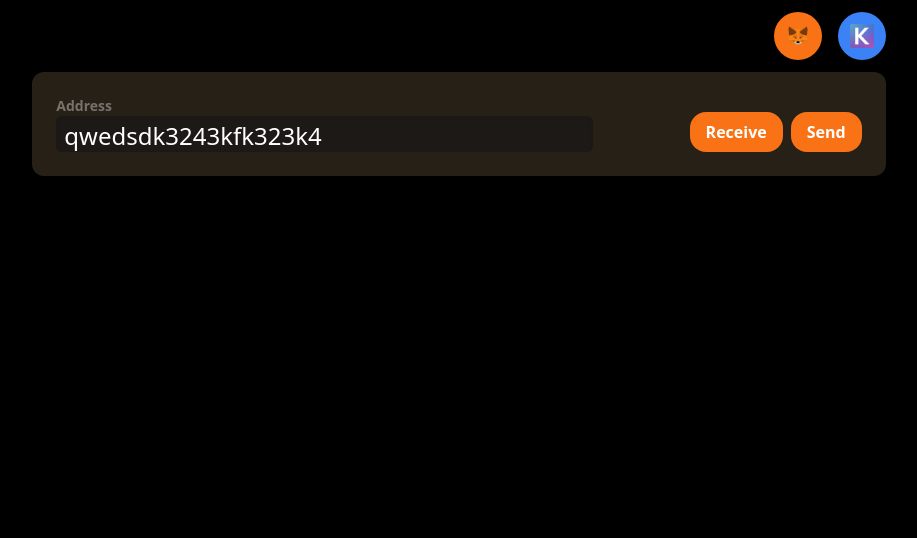
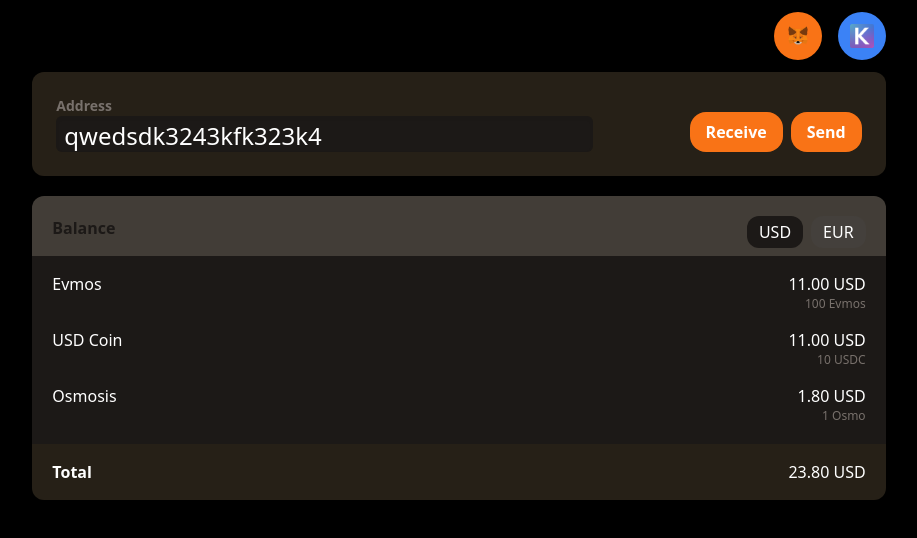
Before and after one commit to renzobarrionuevo/read-only-wallet, a Next.js app: page / in a window 1280 px wide. Shown: the top 538 px of the page, without its empty margins (181-1098 px from the left). Built offline with nearby package versions, Linux system fonts and the light colour scheme.

Commit message:
Balance UI

```diff
--- a/next.config.js
+++ b/next.config.js
@@ -3,4 +3,15 @@
   reactStrictMode: true,
 }
 
-module.exports = nextConfig
+module.exports = {
+  ...nextConfig,
+  async redirects() {
+    return [
+      {
+        source: '/',
+        destination: '/welcome', //Redirect the root path to /welcome
+        permanent: true,
+      },
+    ];
+  },
+};
--- /dev/null
+++ b/src/components/address.tsx
@@ -0,0 +1,47 @@
+import { useState, ChangeEvent } from "react";
+
+export const Address = () => {
+  const [wallet, setWallet] = useState("qwedsdk3243kfk323k4");
+  const [amount, setAmount] = useState("10000");
+
+  const handleWalletChange = (event: ChangeEvent<HTMLInputElement>) => {
+    setWallet(event.target.value);
+  };
+
+  return (
+    <div>
+      <div className="mx-auto flex flex-row rounded-xl bg-[#262017] p-6 w-10/12 md:w-2/3">
+        <div className="w-2/3 flex-col">
+          <div>
+            <p className="text-sm font-extrabold text-stone-500">Address</p>
+          </div>
+          <div className="flex">
+            {/* input wallet */}
+            <input
+              type="text"
+              className="w-full pt-1 pl-2 text-2xl font-sans text-white bg-stone-900 rounded-md border-none shadow-inner focus:border-orange-500"
+              value={wallet}
+              onChange={handleWalletChange}
+            />
+          </div>
+        </div>
+        <div className="w-1/3 text-right">
+          <div>
+            <div className="pt-4 align-end">
+              <div className="float-right ml-1">
+                <button className="bg-orange-500 hover:bg-orange-600 text-white font-bold py-2 px-4 rounded-2xl focus:outline-none focus:shadow-outline">
+                  Send
+                </button>
+              </div>
+              <div className="float-right mr-1">
+              <button className="bg-orange-500 hover:bg-orange-600 text-white font-bold py-2 px-4 rounded-2xl focus:outline-none focus:shadow-outline">
+                  Receive
+                </button>
+              </div>
+            </div>
+          </div>
+        </div>
+      </div>
+    </div>
+  );
+};
--- a/src/components/balance.tsx
+++ b/src/components/balance.tsx
@@ -1,45 +1,116 @@
-import { useState, ChangeEvent } from "react";
+import React, { useState, useEffect } from "react";
+
+type Item = {
+  name:string;
+  token: string;
+  amount: string;
+  priceUSD: string;
+  priceEUR: string;
+};
 
 export const Balance = () => {
-  const [wallet, setWallet] = useState("qwedsdk3243kfk323k4");
-  const [amount, setAmount] = useState("10000");
+  const [showUSD, setShowUSD] = useState(true);
+  const [buttonUSDPressed, setButtonUSDPressed] = useState(true);
+  const [buttonEURPressed, setButtonEURPressed] = useState(false);
+  const [total, setTotal] = useState(0);
 
-  const handleWalletChange = (event: ChangeEvent<HTMLInputElement>) => {
-    setWallet(event.target.value);
+  let respuestaAPI: Item[] = [
+    {
+      name: 'Evmos',
+      token: 'Evmos',
+      amount: '100',
+      priceUSD: '0.11',
+      priceEUR: '0.10',
+    },
+    {
+      name: 'USD Coin',
+      token: 'USDC',
+      amount: '10',
+      priceUSD: '1.1',
+      priceEUR: '0.9',
+    },
+    {
+      name: 'Osmosis',
+      token: 'Osmo',
+      amount: '1',
+      priceUSD: '1.8',
+      priceEUR: '1.6',
+    },
+  ];
+
+  useEffect(() => {
+    // Calculate the total based on the selected fiat
+    let sum = 0;
+    respuestaAPI.forEach((e: Item) => {
+      sum += showUSD ? parseFloat(e.priceUSD)*parseFloat(e.amount) : parseFloat(e.priceEUR)*parseFloat(e.amount);
+    });
+    setTotal(sum);
+  }, [showUSD, respuestaAPI]);
+
+  // Modify the booleans to determine whether the values are in USD or EUR
+  const handleUSDClick = () => {
+    setShowUSD(true);
+    setButtonUSDPressed(true);
+    setButtonEURPressed(false);
+  };
+
+  const handleEURClick = () => {
+    setShowUSD(false);
+    setButtonUSDPressed(false);
+    setButtonEURPressed(true);
   };
 
   return (
-    <div>
-      <div className="mx-auto flex flex-row rounded-xl bg-[#262017] p-6 w-10/12 md:w-2/3">
-        <div className="w-2/3 flex-col">
-          <div>
-            <p className="text-sm font-extrabold text-stone-500">Address</p>
-          </div>
-          <div className="flex">
-            {/* input wallet */}
-            <input
-              type="text"
-              className="w-full pt-1 pl-2 text-2xl font-sans text-white bg-stone-900 rounded-md border-none shadow-inner focus:border-orange-500"
-              value={wallet}
-              onChange={handleWalletChange}
-            />
-          </div>
+    <div className='mx-auto mt-5 w-10/12 md:w-2/3'>
+      <div className="mx-auto flex flex-row rounded-t-xl bg-[#423D37] px-5 pb-2 pt-5 text-white">
+        <div className="w-1/2">
+          <p className="text-left font-bold text-stone-900">Balance</p>
         </div>
-        <div className="w-1/3 text-right">
-          <div>
-            <div className="pt-4 align-end">
-              <div className="float-right ml-1">
-                <button className="bg-orange-500 hover:bg-orange-600 text-white font-bold py-2 px-4 rounded-2xl focus:outline-none focus:shadow-outline">
-                  Send
-                </button>
+        <div className="w-1/2 flex justify-end items-center space-x-2">
+          <button
+            className={`px-3 py-1 bg-stone-700 text-white rounded-xl ${
+              buttonUSDPressed ? 'bg-stone-900 text-stone-600' : 'bg-stone-600'
+            }`}
+            onClick={handleUSDClick}
+          >
+            USD
+          </button>
+          <button
+            className={`px-3 py-1 bg-stone-700 text-white rounded-xl ${
+              buttonEURPressed ? 'bg-stone-900 text-stone-600' : 'bg-stone-600'
+            }`}
+            onClick={handleEURClick}
+          >
+            EUR
+          </button>
+        </div>
+      </div>
+      <div className="mx-auto flex-col bg-stone-900 px-5 pb-5 text-white">
+        {respuestaAPI.map((e: Item, i: number) => {
+          return (
+            <div className="flex flex-row pt-4" key={i}>
+              <div className="w-1/2">
+                <p className="text-left">{e.name}</p>
               </div>
-              <div className="float-right mr-1">
-              <button className="bg-orange-500 hover:bg-orange-600 text-white font-bold py-2 px-4 rounded-2xl focus:outline-none focus:shadow-outline">
-                  Receive
-                </button>
+              <div className="w-1/2">
+              <p className="text-right">
+                  {showUSD
+                  ? (parseFloat(e.priceUSD) * parseFloat(e.amount)).toFixed(2) : (parseFloat(e.priceEUR) * parseFloat(e.amount)).toFixed(2)
+
+                  } {showUSD ? "USD" : "EUR"}
+              </p>
+                <p className="text-right text-xs text-stone-500">{e.amount} {e.token}</p>
               </div>
             </div>
-          </div>
+          );
+        })}
+      </div>
+      <div className="mx-auto flex flex-row rounded-b-xl bg-[#262017] px-5 py-4 text-white">
+        <div className="w-1/2">
+          <p className="text-left font-bold text-white">Total</p>
+        </div>
+        <div className="w-1/2 flex justify-end items-center space-x-2">
+        <p>{total.toFixed(2)} {showUSD ? "USD" : "EUR"}</p>
         </div>
       </div>
     </div>
--- a/src/components/main.tsx
+++ b/src/components/main.tsx
@@ -1,3 +1,4 @@
+import { Address } from "./address";
 import { Balance } from "./balance";
 import WalletButtons from "./walletButtons";
 
@@ -6,6 +7,7 @@
   return (
     <div className="bg-black h-screen w-screen absolute">
       <WalletButtons/>
+      <Address/>
       <Balance/>
     </div>
   );
--- /dev/null
+++ b/src/components/spinner.tsx
@@ -0,0 +1,11 @@
+import React from 'react';
+
+const Spinner: React.FC = () => {
+  return (
+    <div className="fixed top-1/2 left-1/2 transform -translate-x-1/2 -translate-y-1/2">
+      <div className="animate-spin w-16 h-16 border-t-4 border-orange-500 border-solid border-l-4 border-r-4 rounded-full"></div>
+    </div>
+  );
+};
+
+export default Spinner;
--- /dev/null
+++ b/src/pages/welcome.tsx
@@ -0,0 +1,30 @@
+import { useEffect } from "react";
+import { useRouter } from "next/router";
+import Spinner from "@/components/spinner";
+
+
+const Welcome = () => {
+  const router = useRouter();
+
+  useEffect(() => {
+    // Simulate a loading of the welcome page for 4 seconds.
+    const timer = setTimeout(() => {
+      // Redirect to the main page after 4 seconds.
+      router.push("/");
+    }, 4000);
+
+    // Clear the timer
+    return () => clearTimeout(timer);
+  }, [router]);
+
+  return (
+    <div className="bg-black h-screen w-screen absolute">
+      <div className="fixed top-1/4 left-1/2 transform -translate-x-1/2 -translate-y-1/4 text-white font-bold text-2xl ">
+        <h1>Welcome to Address reader</h1>
+      </div>
+      <Spinner/>
+    </div>
+  );
+};
+
+export default Welcome;
```
